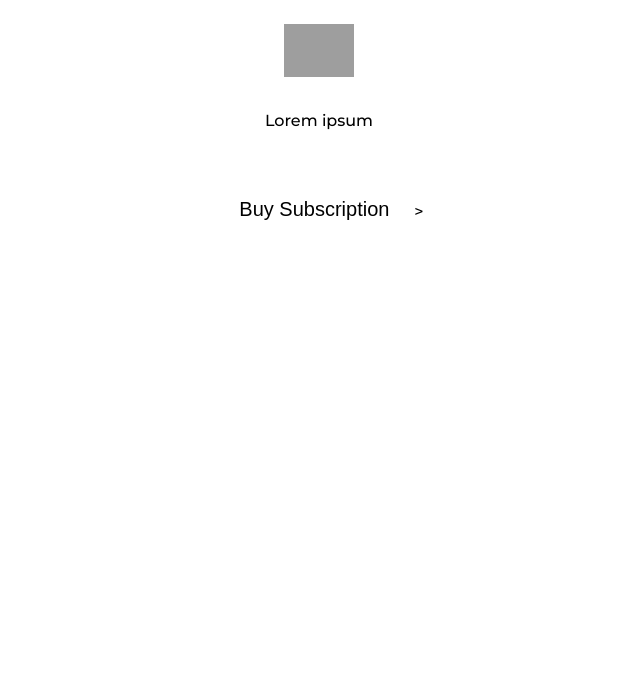
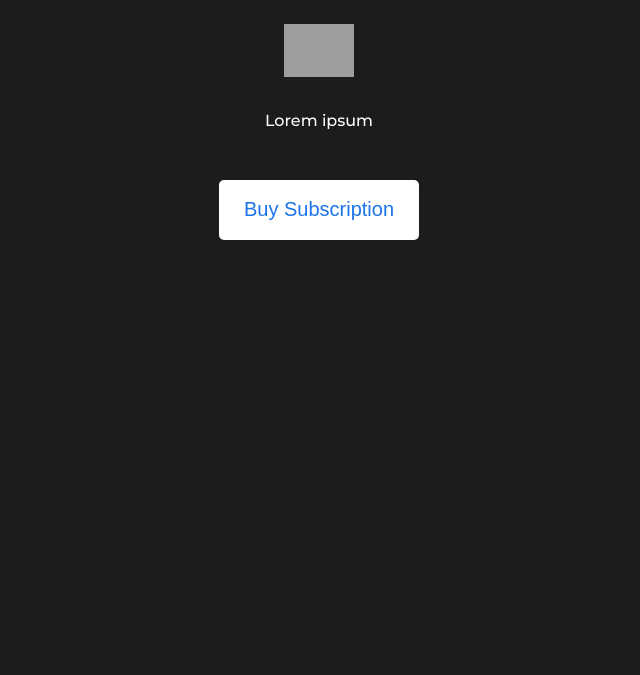
Before and after one commit to Ancho0usik/toosimple.github.io, a plain HTML site: page index.html in a window 1280 px wide. Shown: the part 125-800 px from the top of the page, without its empty margins (321-961 px from the left). Drawn offline with Linux system fonts and the light colour scheme; grey boxes are pictures that could not be loaded.

Commit message:
Update index.html

```diff
--- a/index.html
+++ b/index.html
@@ -7,11 +7,19 @@
     <meta http-equiv="X-UA-Compatible" content="ie=edge">
     <title>SupremeBot</title>
     <style>
-        @import url('https://fonts.googleapis.com/css2?family=Montserrat:500&display=swap');
+        @import url('https://fonts.googleapis.com/css2?family=Montserrat:wght@500&display=swap');
         * {
             margin: 0;
             padding: 0;
             box-sizing: border-box;
+        }
+
+        :root {
+            --tg-theme-text-color: #ffffff; /* Белый цвет текста */
+            --tg-theme-bg-color: #1c1c1c; /* Тёмный фон */
+            --tg-theme-button-color: #1a73e8; /* Синий цвет кнопки */
+            --tg-theme-button-text-color: #ffffff; /* Белый текст на кнопке */
+            --tg-theme-secondary-bg-color: #333333;
         }
 
 
@@ -67,7 +75,7 @@
         <h1>Our services</h1>
         <img src="https://wallpapers.com/images/featured/supreme-up37l7u36ay074ca.jpg">
         <p>Lorem ipsum</p>
-        <button id="buy">Buy Subscription</button>>
+        <button id="buy">Buy Subscription</button>
     </div>
     <script src="https://telegram.org/js/telegram-web-app.js?56"></script>
 </body>
```
